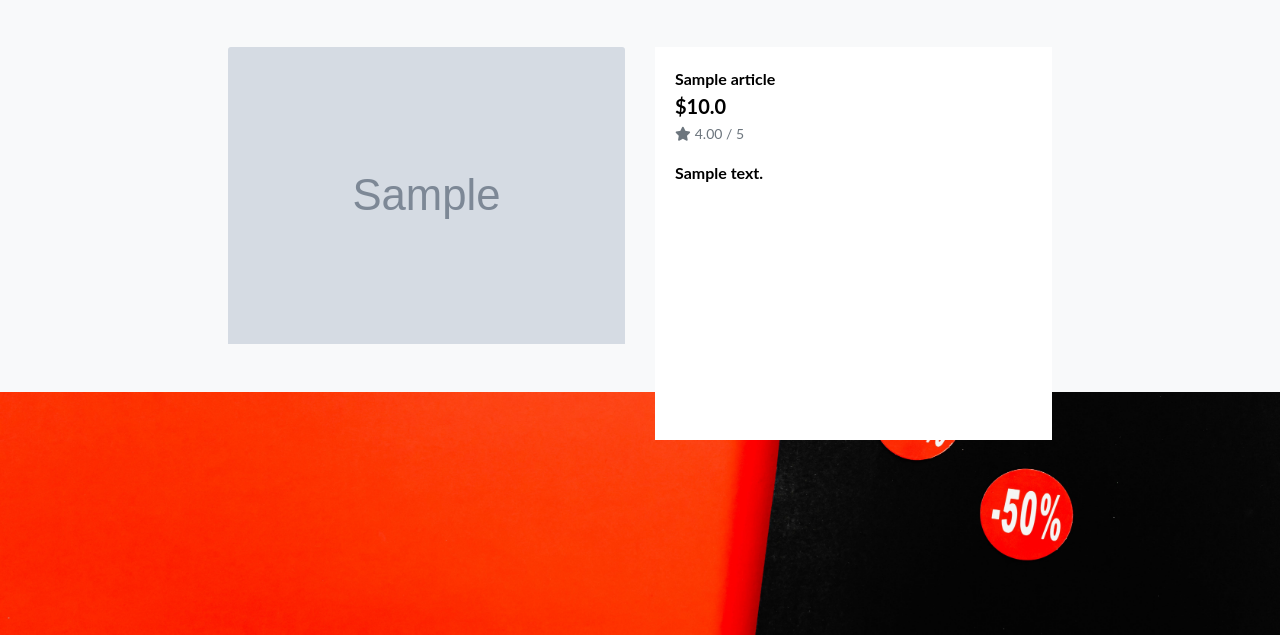
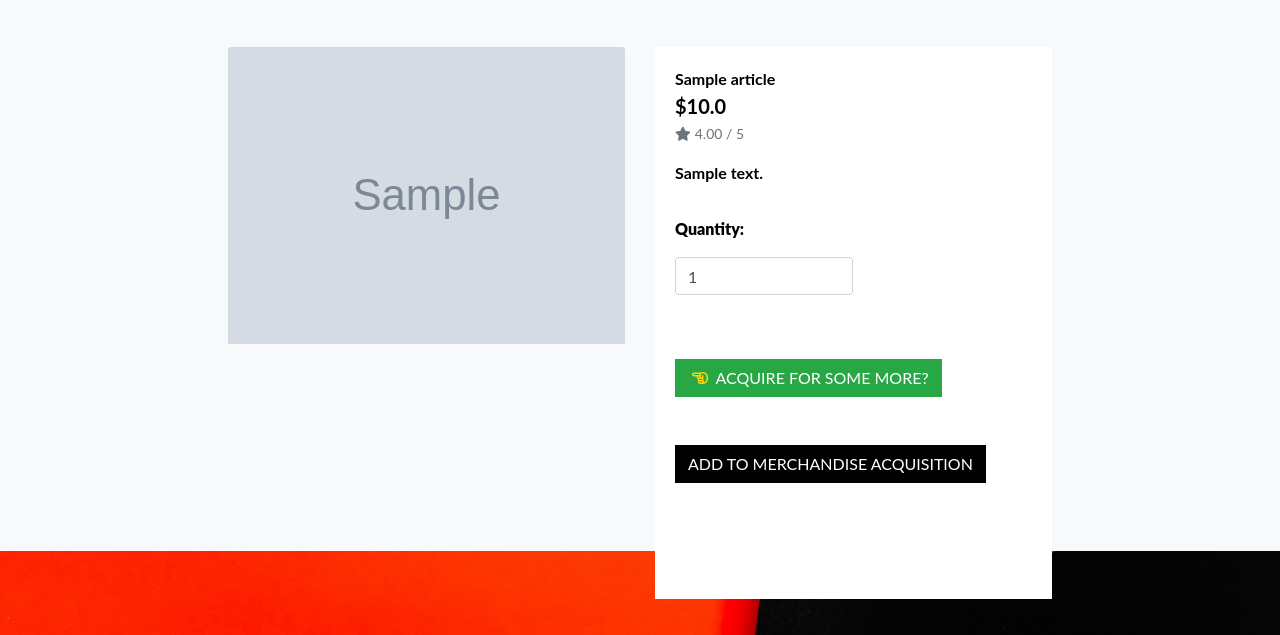
Before and after one commit to GustavFluur/gold_scroll, a Django app: page /articles/1 in a window 1280 px wide. Shown: the part 165-800 px from the top of the page. Run offline with Django 3.2, Linux system fonts and the light colour scheme; tables that the repository leaves empty hold one stand-in row (values such as "Sample post"); grey boxes marked "Sample" are stand-in pictures; some libraries are stand-ins or nearby versions.

Commit message:
Added add functionality to acquisition inspired by walkthrough project

```diff
--- a/acquisition/templates/acquisition/acquisition.html
+++ b/acquisition/templates/acquisition/acquisition.html
@@ -28,6 +28,7 @@
                         <i class="far fa-hand-point-left" style="color: #ffd500;"></i>
                     </span>
                     <span class="text-uppercase text-white bg-dark shadow-lg rounded">Return to Merchandise List</span>
+                        <i class="far fa-hand-point-left" style="color: #ffd500;"></i>
                 </a>
                 {% endif %}
             </div>
--- a/acquisition/urls.py
+++ b/acquisition/urls.py
@@ -3,5 +3,6 @@ from django.urls import path
 from . import views
 
 urlpatterns = [
-    path('', views.acquisition_view, name='acquisition_view')
+    path('', views.acquisition_view, name='acquisition_view'),
+    path('add/<item_id>', views.add_to_acquisition, name='add_to_acquisition'),
 ]
--- a/articles/templates/articles/articles_detail.html
+++ b/articles/templates/articles/articles_detail.html
@@ -36,6 +36,31 @@
                             <small class="text-muted">No Rating</small>
                         {% endif %}
                         <p class="mt-3">{{ article.description }}</p>
+                        <form class="form" action="{% url 'add_to_acquisition' article.id %}" method="POST">
+                            {% csrf_token %}
+                            <div class="form-row">
+                                <div class="col-12">
+                                    <p class="mt-3"><strong>Quantity:</strong></p>
+                                    <div class="form-group w-50">
+                                        <div class="input-group">
+                                            <input class="form-control qty_input" type="number" name="quantity" value="1" min="1" max="99" data-item_id="{{ article.id }}" id="id_qty_{{ article.id }}">
+                                        </div>
+                                    </div>
+                                </div>
+
+                                <div class="col-12">
+                                    <a href="{% url 'articles' %}" class="btn btn-success rounded-0 mt-5">
+                                        <span class="icon">
+                                            <i class="far fa-hand-point-left" style="color: #ffd500;"></i>
+                                        </span>
+                                        <span class="text-uppercase">Acquire for some more?</span>
+                                    </a>
+                                    <input type="submit" class="btn btn-black rounded-0 text-uppercase mt-5" value="Add to Merchandise Acquisition">
+                                </div>
+                                <input type="hidden" name="redirect_url" value="{{ request.path }}">
+                            </div>
+                        </form>
+
                     </div>
                 </div>
             </div>
```
Also changed, not shown: acquisition/views.py (+18 -1 lines), media/article_images/fjallraven.webp (added).
